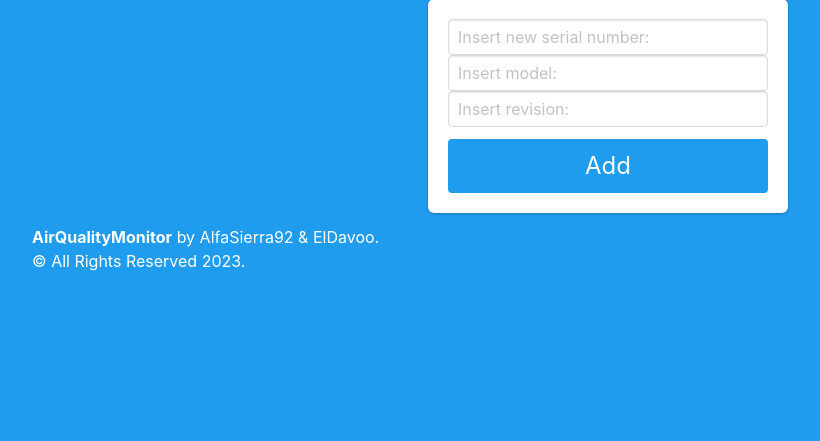
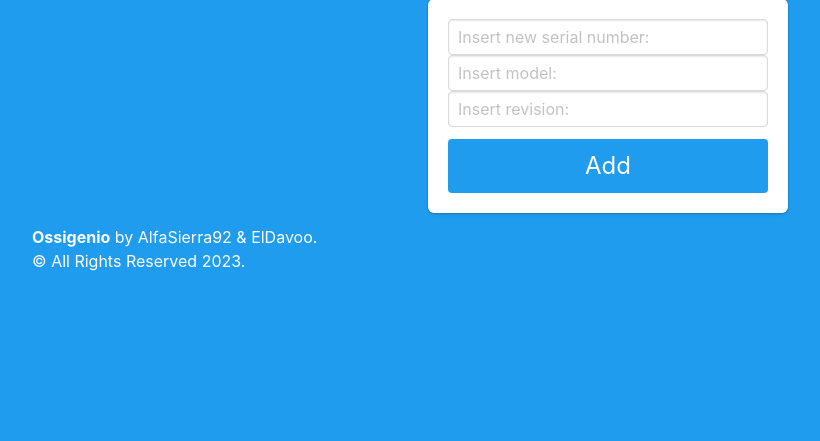
Before and after one commit to ElDavoo/ossigenio, a Python web app: template flask/project/templates/devices.html in a window 1280 px wide. Shown: the part 359-800 px from the top of the page, without its empty margins (32-852 px from the left). Run offline with Jinja, Linux system fonts and the light colour scheme; the template is opened without the code that fills it, so the values that code supplies are empty; some libraries are stand-ins or nearby versions.

Commit message:
flask: replace codename with commercial name

```diff
--- a/flask/project/templates/devices.html
+++ b/flask/project/templates/devices.html
@@ -57,6 +57,6 @@
         </div>
     </div>
     <p>
-        <strong>AirQualityMonitor</strong> by AlfaSierra92 & ElDavoo.<br/> &copy; All Rights Reserved 2023.
+        <strong>Ossigenio</strong> by AlfaSierra92 & ElDavoo.<br/> &copy; All Rights Reserved 2023.
     </p>
 {% endblock %}
--- a/flask/project/templates/profile.html
+++ b/flask/project/templates/profile.html
@@ -5,6 +5,6 @@
         Welcome, {{ name }}!<br/>
     </h1>
     <p>
-        <strong>AirQualityMonitor</strong> by AlfaSierra92 & ElDavoo.<br/> &copy; All Rights Reserved 2023.
+        <strong>Ossigenio</strong> by AlfaSierra92 & ElDavoo.<br/> &copy; All Rights Reserved 2023.
     </p>
 {% endblock %}
--- a/flask/project/templates/profile_admin.html
+++ b/flask/project/templates/profile_admin.html
@@ -40,7 +40,7 @@
     </table>
     <div>
         <p>
-            <strong>AirQualityMonitor</strong> by AlfaSierra92 & ElDavoo.<br/> &copy; All Rights Reserved 2023.
+            <strong>Ossigenio</strong> by AlfaSierra92 & ElDavoo.<br/> &copy; All Rights Reserved 2023.
         </p>
     </div>
 {% endblock %}
```
Also changed, not shown: flask/README.md.
